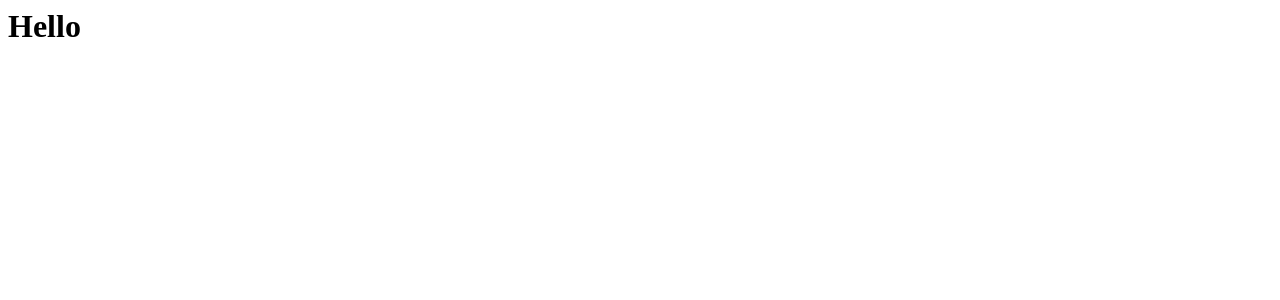
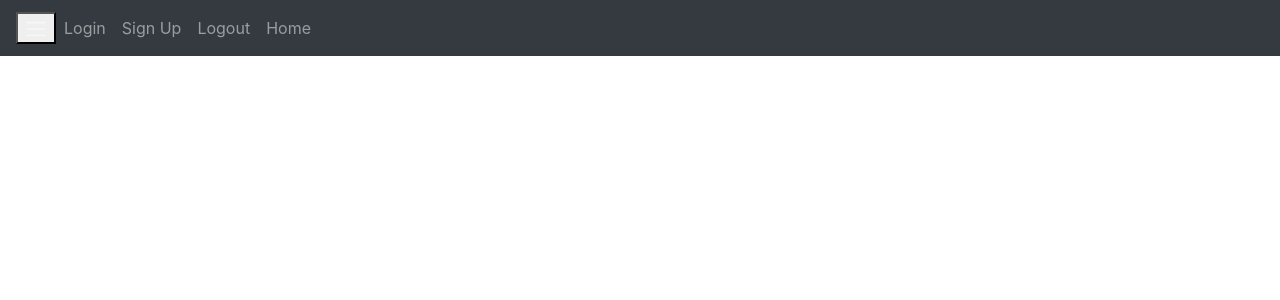
Before and after one commit to TshiSelle/WebTemplate, a Flask app: page / in a window 1280 px wide. Before the commit the part shown is almost empty. Shown: the top 300 px of the page. Run offline with Flask 2, Linux system fonts and the light colour scheme; some libraries are stand-ins or nearby versions.

Commit message:
homepage is rendered

```diff
--- /dev/null
+++ b/website/templates/home.html
@@ -0,0 +1 @@
+{% extends "main.html" %} {% block title %} edit {% endblock %}
--- a/website/templates/main.html
+++ b/website/templates/main.html
@@ -13,7 +13,7 @@
       href="https://stackpath.bootstrapcdn.com/font-awesome/4.7.0/css/font-awesome.min.css"
       crossorigin="anonymous"
     />
-    <title>{% block title %} Home {% end block %}</title>
+    <title>{% block title %} Home {% endblock %}</title>
   </head>
   <body>
     <nav class="navbar navbar-expand-lg navbar-dark bg-dark">
--- a/website/views.py
+++ b/website/views.py
@@ -1,7 +1,7 @@
-from flask import Blueprint
+from flask import Blueprint, render_template
 
 views = Blueprint('views', __name__)
 
 @views.route("/")
 def home():
-  return "<h1> Hello <h2>"
+  return render_template("home.html")
```
